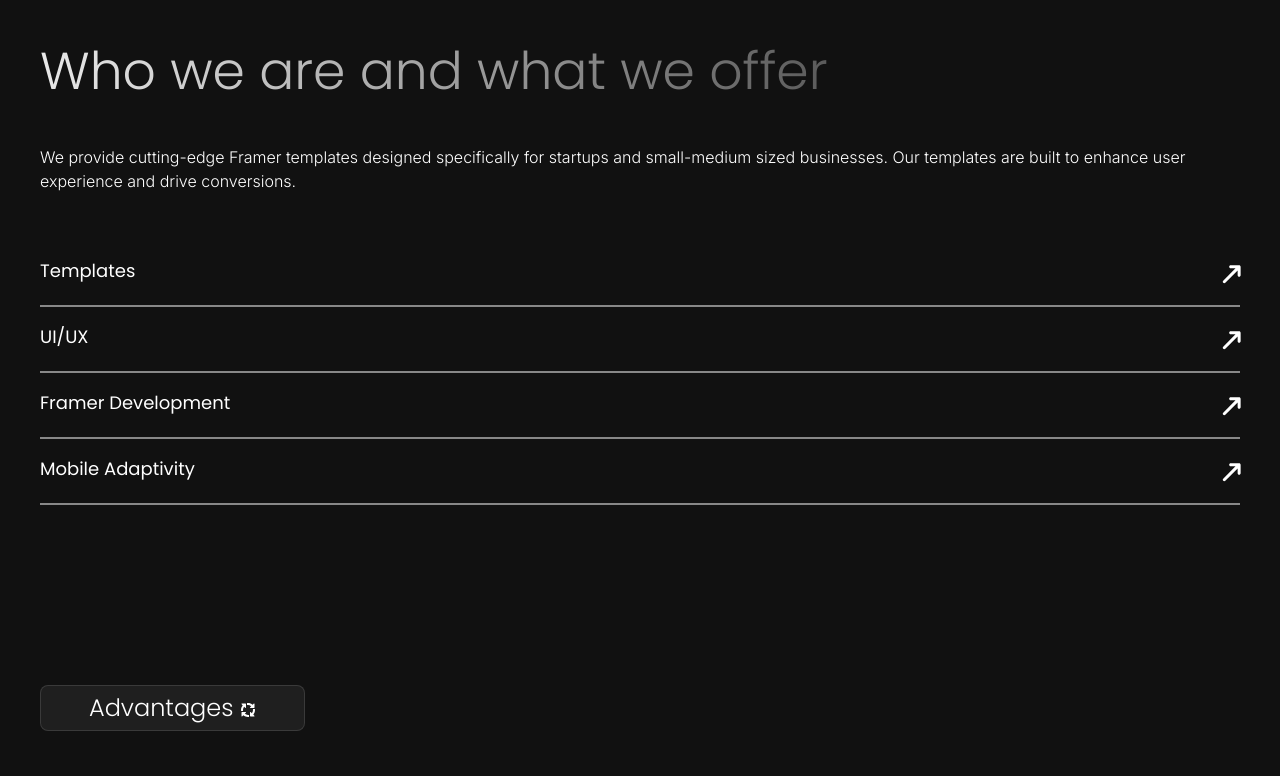
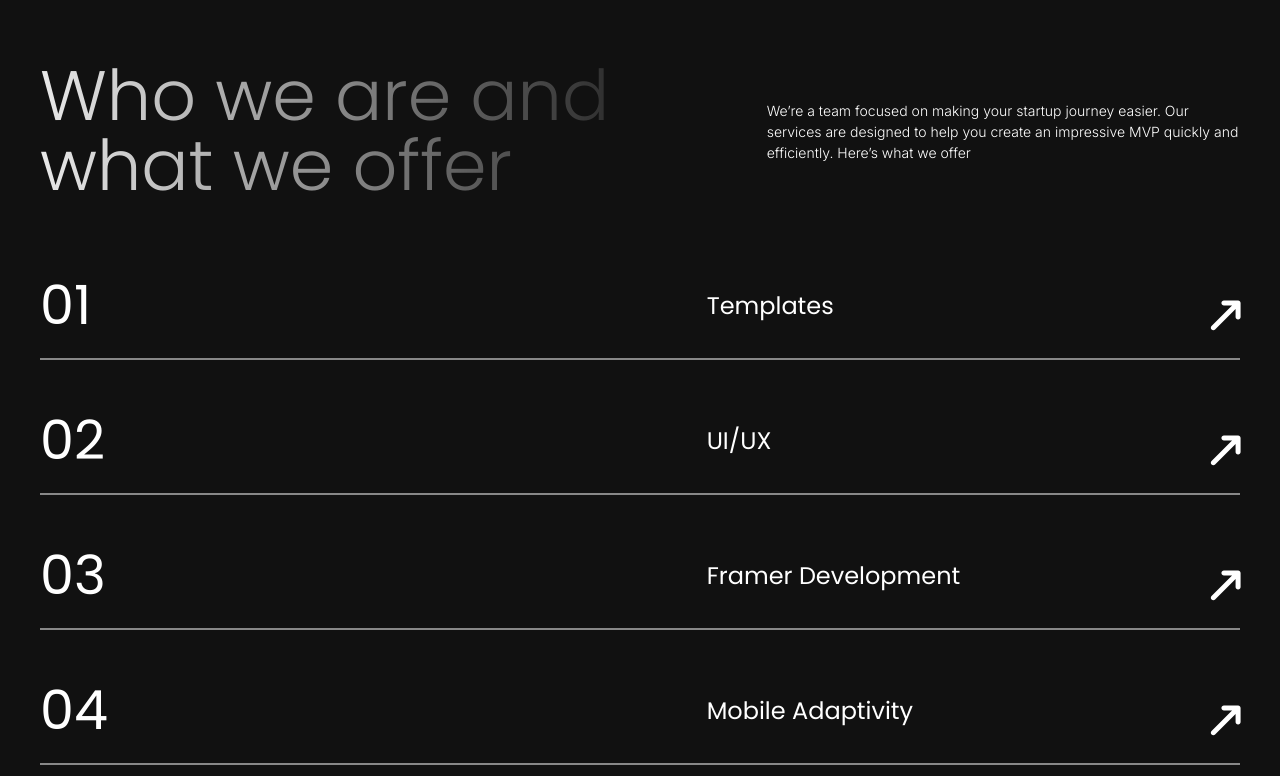
Before and after one commit to bikash829/growth, a website: page public/index.html in a window 1280 px wide. Shown: the part 1784-2560 px from the top of the page. Drawn offline with Linux system fonts and the light colour scheme.

Commit message:
service done

```diff
--- a/public/index.html
+++ b/public/index.html
@@ -393,7 +393,7 @@
 
       <!-- Our Service -->
       <section id="service" class="container">
-        <div class="flex flex-col gap-6 lg:gap-8 xl:gap-12">
+        <div class="gap-as-section">
           <div>
             <h2
               class="section-name"
@@ -408,8 +408,9 @@
             </h2>
           </div>
 
+          <div class="gap-as-section xl:flex-row">
             <h3
-            class="section-title right-mask text-custom-4xl md:text-[52px]"
+              class="section-title right-mask text-custom-4xl md:text-[52px] xl:my-auto xl:basis-7/12 xl:text-[70px]"
               data-aos="fade"
               data-aos-easing="ease-in-sine"
               data-aos-duration="600"
@@ -418,20 +419,21 @@
             </h3>
 
             <p
-            class="font-Inter text-custom-sm font-light md:text-custom-md"
+              class="font-Inter text-custom-sm font-light md:text-custom-md xl:my-auto xl:basis-5/12 xl:text-custom-sm"
               data-aos="fade"
               data-aos-easing="ease-in-sine"
               data-aos-duration="600"
             >
-            We provide cutting-edge Framer templates designed specifically for
-            startups and small-medium sized businesses. Our templates are built
-            to enhance user experience and drive conversions.
+              We’re a team focused on making your startup journey easier. Our
+              services are designed to help you create an impressive MVP quickly
+              and efficiently. Here’s what we offer
             </p>
+          </div>
         </div>
 
         <!-- services  -->
         <div
-          class="flex flex-col gap-4"
+          class="flex flex-col gap-4 md:gap-6 xl:gap-10"
           class="font-Inter text-custom-sm font-light"
           data-aos="fade"
           data-aos-easing="ease-in-sine"
@@ -441,18 +443,29 @@
           <div class="service-container flex flex-col gap-3">
             <div class="toggle-service flex cursor-pointer justify-between">
               <div class="basis-10/12 text-custom-lg">
-                <h3 class="">Templates</h3>
+                <div class="flex justify-between">
+                  <h3
+                    class="hidden md:block md:basis-8/12 md:text-custom-xl xl:text-[54px]"
+                  >
+                    01
+                  </h3>
+                  <h3
+                    class="my-auto text-[20px] md:basis-4/12 xl:text-custom-xl"
+                  >
+                    Templates
+                  </h3>
+                </div>
               </div>
               <div class="basis-2/12 content-end text-end">
                 <span
-                  class="service-arrow inline-block rotate-45 transform text-custom-xl"
+                  class="service-arrow inline-block rotate-45 transform text-custom-xl xl:text-[40px]"
                 >
                   <i class="fa-solid fa-arrow-up-long"></i>
                 </span>
               </div>
             </div>
             <div class="service-paragraph hidden pb-4">
-              <p>
+              <p class="md:text-custom-md xl:text-custom-xl">
                 Choose from a variety of templates that make building your site
                 a breeze. Our designs are flexible and user-friendly, so you can
                 create a professional-looking project in no time
@@ -463,22 +476,34 @@
             ></div>
           </div>
 
+          <!-- from here  -->
           <!-- service cards -->
           <div class="service-container flex flex-col gap-3">
             <div class="toggle-service flex cursor-pointer justify-between">
               <div class="basis-10/12 text-custom-lg">
-                <h3 class="">UI/UX</h3>
+                <div class="flex justify-between">
+                  <h3
+                    class="hidden md:block md:basis-8/12 md:text-custom-xl xl:text-[54px]"
+                  >
+                    02
+                  </h3>
+                  <h3
+                    class="my-auto text-[20px] md:basis-4/12 xl:text-custom-xl"
+                  >
+                    UI/UX
+                  </h3>
+                </div>
               </div>
               <div class="basis-2/12 content-end text-end">
                 <span
-                  class="service-arrow inline-block rotate-45 transform text-custom-xl"
+                  class="service-arrow inline-block rotate-45 transform text-custom-xl xl:text-[40px]"
                 >
                   <i class="fa-solid fa-arrow-up-long"></i>
                 </span>
               </div>
             </div>
             <div class="service-paragraph hidden pb-4">
-              <p>
+              <p class="md:text-custom-md xl:text-custom-xl">
                 Good design means a better user experience. We help you design a
                 site that’s not only good to look at but also easy and enjoyable
                 to use, keeping your audience engaged
@@ -493,18 +518,29 @@
           <div class="service-container flex flex-col gap-3">
             <div class="toggle-service flex cursor-pointer justify-between">
               <div class="basis-10/12 text-custom-lg">
-                <h3 class="">Framer Development</h3>
+                <div class="flex justify-between">
+                  <h3
+                    class="hidden md:block md:basis-8/12 md:text-custom-xl xl:text-[54px]"
+                  >
+                    03
+                  </h3>
+                  <h3
+                    class="my-auto text-[20px] md:basis-4/12 xl:text-custom-xl"
+                  >
+                    Framer Development
+                  </h3>
+                </div>
               </div>
               <div class="basis-2/12 content-end text-end">
                 <span
-                  class="service-arrow inline-block rotate-45 transform text-custom-xl"
+                  class="service-arrow inline-block rotate-45 transform text-custom-xl xl:text-[40px]"
                 >
                   <i class="fa-solid fa-arrow-up-long"></i>
                 </span>
               </div>
             </div>
             <div class="service-paragraph hidden pb-4">
-              <p>
+              <p class="md:text-custom-md xl:text-custom-xl">
                 Our Framer development service brings your ideas to life with
                 interactive and responsive designs. Whether it's a complex
                 animation or a dynamic user interface, we’ve got you covered
@@ -519,18 +555,29 @@
           <div class="service-container flex flex-col gap-3">
             <div class="toggle-service flex cursor-pointer justify-between">
               <div class="basis-10/12 text-custom-lg">
-                <h3 class="">Mobile Adaptivity</h3>
+                <div class="flex justify-between">
+                  <h3
+                    class="hidden md:block md:basis-8/12 md:text-custom-xl xl:text-[54px]"
+                  >
+                    04
+                  </h3>
+                  <h3
+                    class="my-auto text-[20px] md:basis-4/12 xl:text-custom-xl"
+                  >
+                    Mobile Adaptivity
+                  </h3>
+                </div>
               </div>
               <div class="basis-2/12 content-end text-end">
                 <span
-                  class="service-arrow inline-block rotate-45 transform text-custom-xl"
+                  class="service-arrow inline-block rotate-45 transform text-custom-xl xl:text-[40px]"
                 >
                   <i class="fa-solid fa-arrow-up-long"></i>
                 </span>
               </div>
             </div>
             <div class="service-paragraph hidden pb-4">
-              <p>
+              <p class="md:text-custom-md xl:text-custom-xl">
                 Our Framer development service brings your ideas to life with
                 interactive and responsive designs. Whether it's a complex
                 animation or a dynamic user interface, we’ve got you covered
@@ -540,49 +587,6 @@
               class="service-bottom-border border-b-2 border-site-transparent_light_white"
             ></div>
           </div>
-
-          <!--
-          <div class="flex flex-col gap-3">
-            <div class="flex cursor-pointer justify-between">
-              <div class="basis-10/12 text-custom-lg">
-                <h3 class="">UI/UX</h3>
-              </div>
-              <div class="basis-2/12 content-end text-end">
-                <span class="inline-block rotate-45 transform text-custom-xl">
-                  <i class="fa-solid fa-arrow-up-long"></i>
-                </span>
-              </div>
-            </div>
-            <div class="border-b-2 border-site-transparent_light_white"></div>
-          </div>
-
-          <div class="flex flex-col gap-3">
-            <div class="flex cursor-pointer justify-between">
-              <div class="basis-10/12 text-custom-lg">
-                <h3 class="">Framer Development</h3>
-              </div>
-              <div class="basis-2/12 content-end text-end">
-                <span class="inline-block rotate-45 transform text-custom-xl">
-                  <i class="fa-solid fa-arrow-up-long"></i>
-                </span>
-              </div>
-            </div>
-            <div class="border-b-2 border-site-transparent_light_white"></div>
-          </div>
-
-          <div class="flex flex-col gap-3">
-            <div class="flex cursor-pointer justify-between">
-              <div class="basis-10/12 text-custom-lg">
-                <h3 class="">Mobile Adaptivity</h3>
-              </div>
-              <div class="basis-2/12 content-end text-end">
-                <span class="inline-block rotate-45 transform text-custom-xl">
-                  <i class="fa-solid fa-arrow-up-long"></i>
-                </span>
-              </div>
-            </div>
-            <div class="border-b-2 border-site-transparent_light_white"></div>
-          </div> -->
         </div>
       </section>
       <!-- ./ Our Service -->
```
Also changed, not shown: public/assets/css/output.css. Lines whose indentation alone changed are shown as unchanged.
